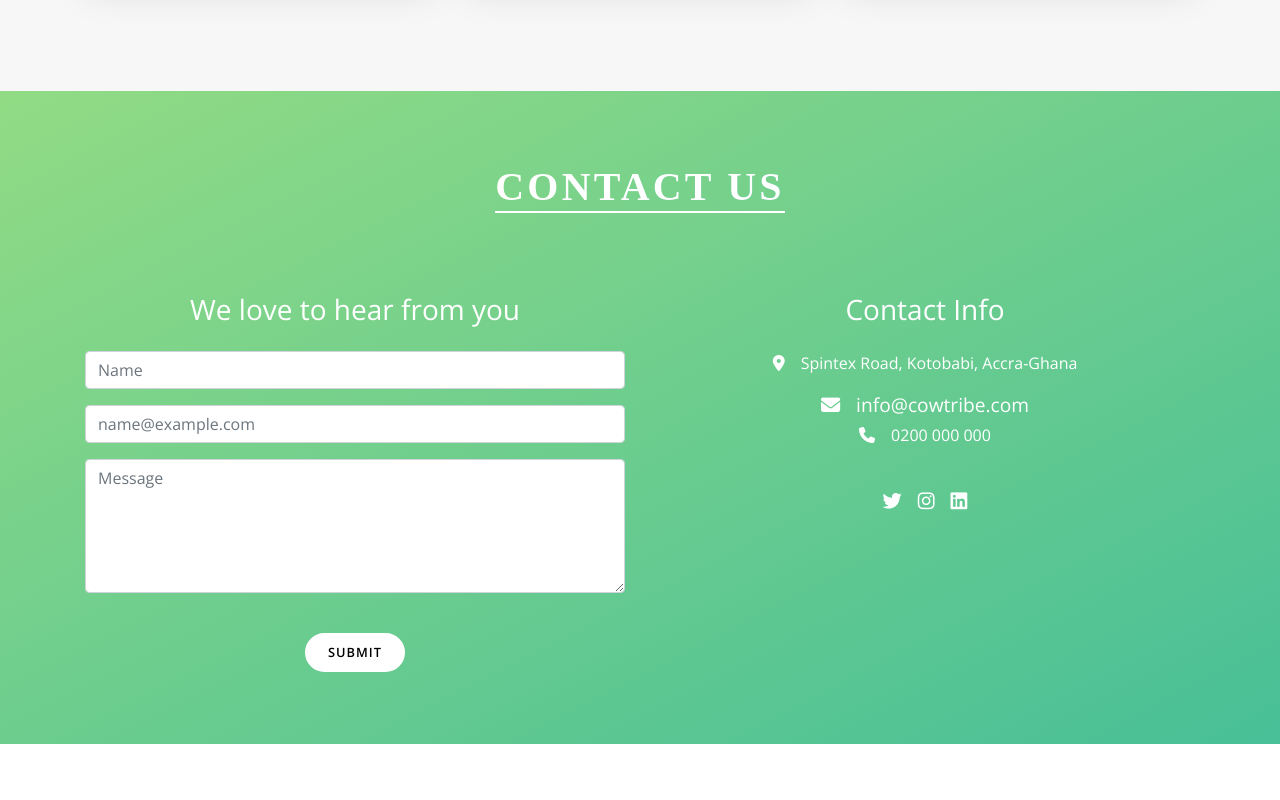
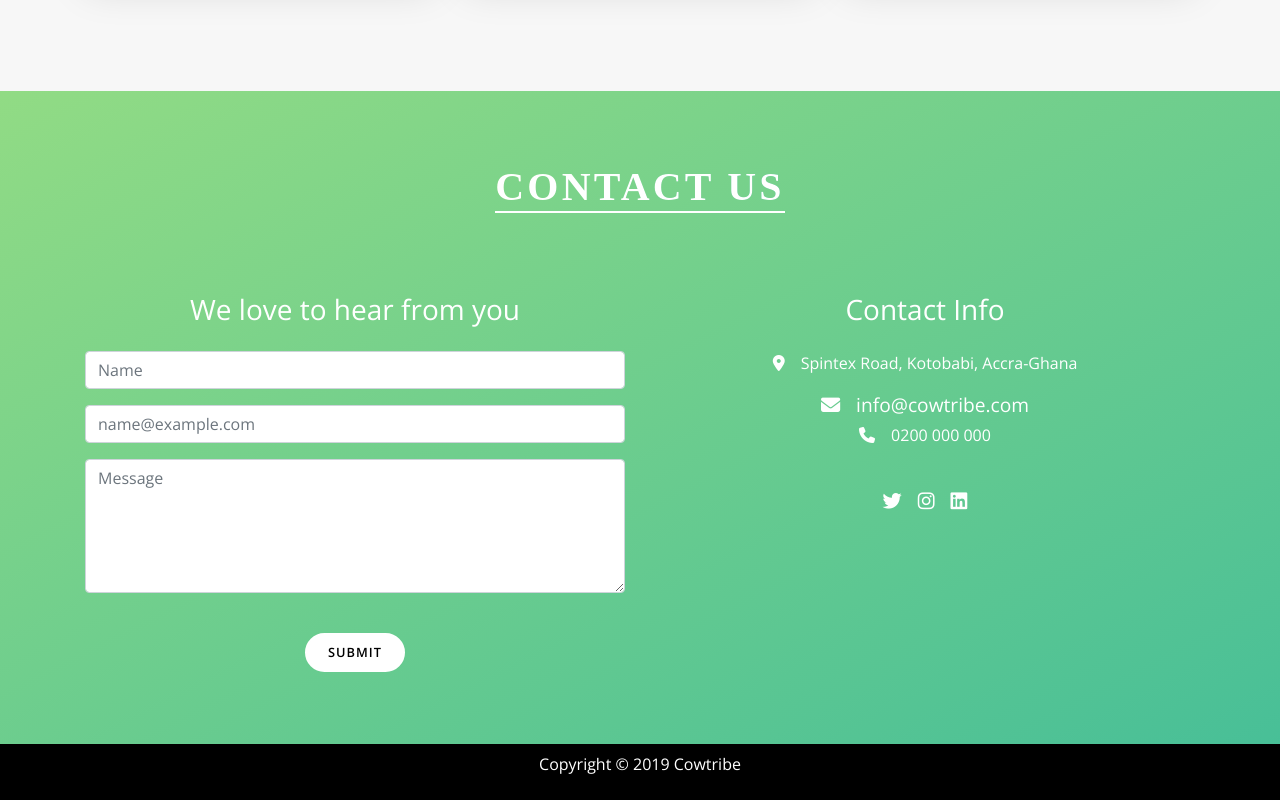
Before and after one commit to nytro04/cowtribe-web, a React (Create React App) app: page / in a window 1280 px wide. Shown: the part 2935-3735 px from the top of the page. Before the commit the page ends 3679 px from the top, so only its background shows below. Built offline with nearby package versions, Linux system fonts and the light colour scheme.

Commit message:
added footer

```diff
--- /dev/null
+++ b/src/components/HomePage/Footer.js
@@ -0,0 +1,19 @@
+import React from "react";
+
+const Footer = () => {
+  return (
+    <div className="footer py-2">
+      <div className="container text-center">
+        <div className="row">
+          <div className="col text-white">
+            <p>
+              Copyright &copy; <span>{new Date().getFullYear()}</span> Cowtribe
+            </p>
+          </div>
+        </div>
+      </div>
+    </div>
+  );
+};
+
+export default Footer;
--- a/src/components/HomePage/Home.js
+++ b/src/components/HomePage/Home.js
@@ -5,6 +5,7 @@ import ServicesHome from "./ServicesHome";
 import AboutUs from "./AboutUs";
 import Contact from "./Contact";
 import Navbar from "./Navbar";
+import Footer from "./Footer";
 
 class Home extends Component {
   render() {
@@ -16,6 +17,7 @@ class Home extends Component {
         <AboutUs />
         <ServicesHome />
         <Contact />
+        <Footer />
       </div>
     );
   }
--- a/src/scss/_layout.scss
+++ b/src/scss/_layout.scss
@@ -256,3 +256,7 @@
   //   }
   // }
 }
+
+.footer {
+  background-color: #000;
+}
```
